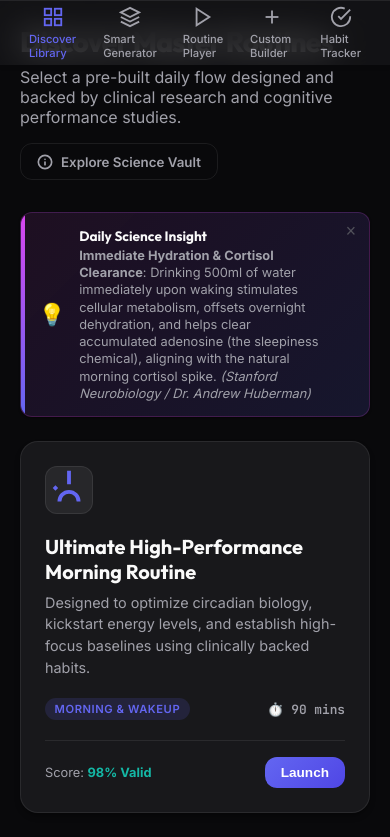
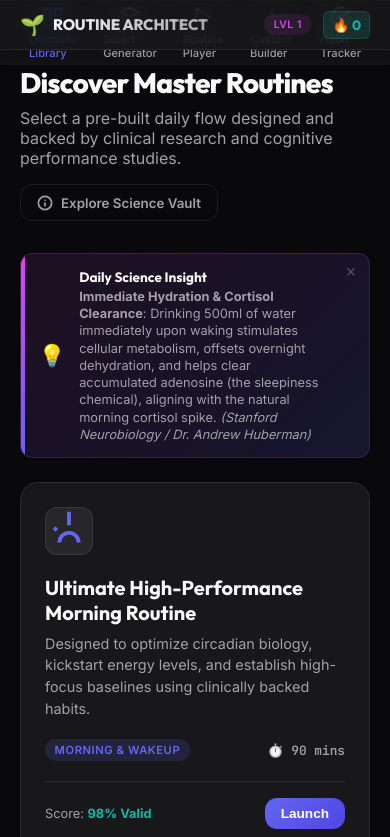
Before and after one commit to noahoja-commits/routine-architect, a plain HTML site: page index.html in a window 390 px wide. Shown: the top 837 px of the page. Drawn offline with Linux system fonts and the light colour scheme.

Commit message:
Fix PWA top bar safe-area collision with iOS status bar using sticky frosted header

```diff
--- a/app.js
+++ b/app.js
@@ -733,6 +733,10 @@ function updateStreakDisplay() {
   streakValues.forEach(elem => {
     elem.textContent = `${userStreak} Day${userStreak === 1 ? '' : 's'}`;
   });
+  const mobileStreak = document.getElementById('mobile-header-streak-badge');
+  if (mobileStreak) {
+    mobileStreak.textContent = `🔥 ${userStreak}`;
+  }
 }
 
 function updateTrackerUI() {
@@ -853,6 +857,12 @@ function updateLevelingUI() {
       badgesContainer.appendChild(bDiv);
     });
   }
+
+  // Update mobile sticky top header elements
+  const mobileEmoji = document.getElementById('mobile-header-rank-emoji');
+  const mobileLevel = document.getElementById('mobile-header-level-badge');
+  if (mobileEmoji) mobileEmoji.textContent = info.emoji;
+  if (mobileLevel) mobileLevel.textContent = `Lvl ${info.level}`;
 }
 
 // Category Donut Chart builder
--- a/index.html
+++ b/index.html
@@ -17,6 +17,18 @@
 </head>
 <body>
   <div class="app-container">
+
+    <!-- Mobile Sticky Header -->
+    <header class="mobile-header">
+      <div class="mobile-header-brand">
+        <span class="mobile-header-emoji" id="mobile-header-rank-emoji">🌱</span>
+        <span class="mobile-header-title">ROUTINE ARCHITECT</span>
+      </div>
+      <div class="mobile-header-right">
+        <span class="card-badge" style="background:var(--secondary-glow); color:var(--secondary); font-size:0.65rem;" id="mobile-header-level-badge">Lvl 1</span>
+        <span class="mobile-header-streak" id="mobile-header-streak-badge">🔥 0</span>
+      </div>
+    </header>
 
     <!-- Sidebar Navigation -->
     <aside class="sidebar">
--- a/styles.css
+++ b/styles.css
@@ -1134,8 +1134,67 @@ body {
   }
 }
 
+/* Mobile Header default hidden on desktop */
+.mobile-header {
+  display: none;
+}
+
 /* Mobile Responsive Overrides */
 @media (max-width: 768px) {
+  .mobile-header {
+    display: flex !important;
+    position: fixed;
+    top: 0;
+    left: 0;
+    right: 0;
+    height: calc(50px + env(safe-area-inset-top));
+    padding: env(safe-area-inset-top) 1.25rem 0 1.25rem;
+    align-items: center;
+    justify-content: space-between;
+    background-color: var(--glass-bg);
+    backdrop-filter: blur(var(--glass-blur));
+    border-bottom: 1px solid var(--border-color);
+    z-index: 150;
+    box-shadow: 0 2px 10px rgba(0, 0, 0, 0.1);
+  }
+
+  .mobile-header-brand {
+    display: flex;
+    align-items: center;
+    gap: 0.5rem;
+  }
+
+  .mobile-header-emoji {
+    font-size: 1.25rem;
+  }
+
+  .mobile-header-title {
+    font-family: var(--font-display);
+    font-weight: 800;
+    font-size: 0.95rem;
+    letter-spacing: -0.01em;
+    background: linear-gradient(135deg, var(--text-primary), var(--text-secondary));
+    -webkit-background-clip: text;
+    -webkit-text-fill-color: transparent;
+  }
+
+  .mobile-header-right {
+    display: flex;
+    align-items: center;
+    gap: 0.75rem;
+  }
+
+  .mobile-header-streak {
+    font-family: var(--font-display);
+    font-weight: 700;
+    font-size: 0.85rem;
+    color: var(--accent);
+    background-color: var(--accent-glow);
+    padding: 0.25rem 0.5rem;
+    border-radius: var(--radius-sm);
+    border: 1px solid rgba(20, 184, 166, 0.2);
+  }
+
   .app-container {
     grid-template-columns: 1fr;
     display: flex;
@@ -1201,7 +1260,7 @@ body {
 
   /* Adjust Main Content Area */
   .main-content {
-    padding: calc(1.5rem + env(safe-area-inset-top)) 1.25rem calc(80px + env(safe-area-inset-bottom)) 1.25rem;
+    padding: calc(65px + env(safe-area-inset-top)) 1.25rem calc(80px + env(safe-area-inset-bottom)) 1.25rem !important;
     height: auto;
     overflow-y: visible;
   }
--- a/sw.js
+++ b/sw.js
@@ -1,4 +1,4 @@
-const CACHE_NAME = 'routine-architect-v4';
+const CACHE_NAME = 'routine-architect-v5';
 const ASSETS = [
   './',
   './index.html',
```
